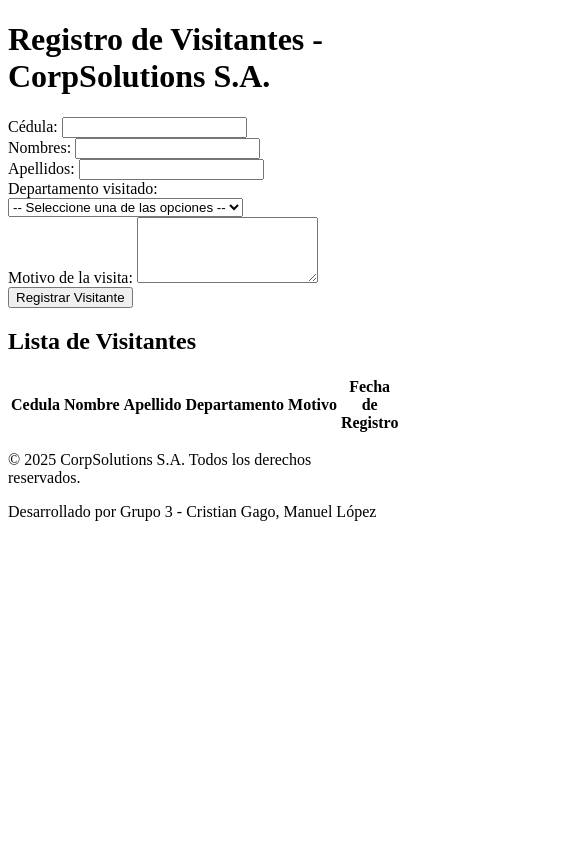
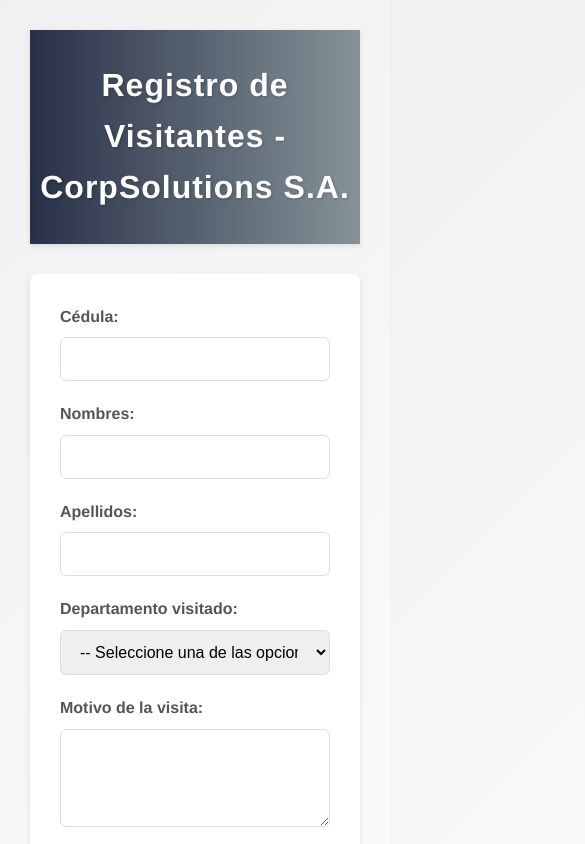
Before and after one commit to Criqua/VisitorEntry_JS_CSS_Evaluation, a plain HTML site: page index.html in a window 390 px wide. Shown: the top 844 px of the page, 585 px wide, since content can reach past the window. Drawn offline with Linux system fonts and the light colour scheme.

Commit message:
Impl: Maquetacion de estilo e incorporacion de CSS
Need: Responsive

```diff
--- a/css/styles.css
+++ b/css/styles.css
@@ -0,0 +1,142 @@
+/* Reseteo básico */
+* {
+    margin: 0;
+    padding: 0;
+    box-sizing: border-box;
+}
+
+body {
+    font-family: 'Poppins', 'Helvetica Neue', Arial, sans-serif;
+    font-size: 16px;
+    background: linear-gradient(135deg, #f0f0f0, #ffffff);
+    color: #333;
+    line-height: 1.6;
+    padding: 30px;
+}
+
+
+header {
+    background: linear-gradient(90deg, #283048, #859398);
+    color: #fff;
+    padding: 30px 0;
+    text-align: center;
+    box-shadow: 0 2px 5px rgba(0, 0, 0, 0.1);
+}
+
+header h1 {
+    font-size: 32px;
+    letter-spacing: 1px;
+    text-shadow: 1px 1px 3px rgba(0,0,0,0.2);
+}
+
+section {
+    background: #fff;
+    margin-top: 30px;
+    padding: 30px;
+    border-radius: 8px;
+    box-shadow: 0 4px 6px rgba(0, 0, 0, 0.1);
+}
+
+#visitorRegistryForm {
+    max-width: 700px;
+    margin: 0 auto;
+}
+
+.input-group {
+    margin-bottom: 20px;
+}
+
+.input-group label {
+    display: block;
+    font-weight: 600;
+    margin-bottom: 8px;
+    color: #555;
+}
+
+
+.input-group input,
+.input-group select,
+.input-group textarea {
+    width: 100%;
+    padding: 12px 15px;
+    border: 1px solid #ddd;
+    border-radius: 6px;
+    font-size: 16px;
+    transition: all 0.3s ease;
+}
+
+/* Resalta el campo activo con color y sombra */
+.input-group input:focus,
+.input-group select:focus,
+.input-group textarea:focus {
+    outline: none;
+    border-color: #6c63ff;
+    box-shadow: 0 0 8px rgb(69, 64, 156);
+}
+
+.post-button {
+    text-align: center;
+    margin-top: 30px;
+}
+
+.post-button button {
+    background: linear-gradient(90deg, #6c63ff, #3f3d56);
+    color: #fff;
+    border: none;
+    padding: 15px 30px;
+    font-size: 18px;
+    border-radius: 30px;
+    cursor: pointer;
+    transition: background 0.3s ease;
+}
+
+.post-button button:hover {
+    background: linear-gradient(90deg, #3f3d56, #6c63ff);
+}
+
+/* Sección de lista de visitantes con títulos destacados */
+#visitorListSection {
+    margin-top: 50px;
+}
+
+#visitorListSection h2 {
+    text-align: center;
+    margin-bottom: 25px;
+    font-size: 28px;
+    color: #333;
+}
+
+/* Tabla de visitantes con celdas amplias y filas alternadas para mejor legibilidad */
+#visitorListTable {
+    width: 100%;
+    border-collapse: collapse;
+}
+
+#visitorListTable th,
+#visitorListTable td {
+    padding: 15px;
+    border: 1px solid #eee;
+    text-align: left;
+}
+
+#visitorListTable th {
+    background: #6c63ff;
+    color: #fff;
+    font-size: 16px;
+    text-transform: uppercase;
+    letter-spacing: 0.5px;
+}
+
+#visitorListTable tr:nth-child(even) {
+    background-color: #f9f9f9;
+}
+
+/* Pie de página con línea divisoria */
+footer {
+    text-align: center;
+    margin-top: 30px;
+    font-size: 14px;
+    color: #777;
+    border-top: 1px solid #eee;
+    padding-top: 15px;
+}
--- a/index.html
+++ b/index.html
@@ -24,12 +24,12 @@
             </div>
 
             <div class="input-group">
-                <label for="nombres">Nombres:</label>
+                <label for="nombre">Nombres:</label>
                 <input type="text" id="nombre" name="nombre" required/>
             </div>
 
             <div class="input-group">
-                <label for="apellidos">Apellidos:</label>
+                <label for="apellido">Apellidos:</label>
                 <input type="text" id="apellido" name="apellido" required/>
             </div>
 
```
